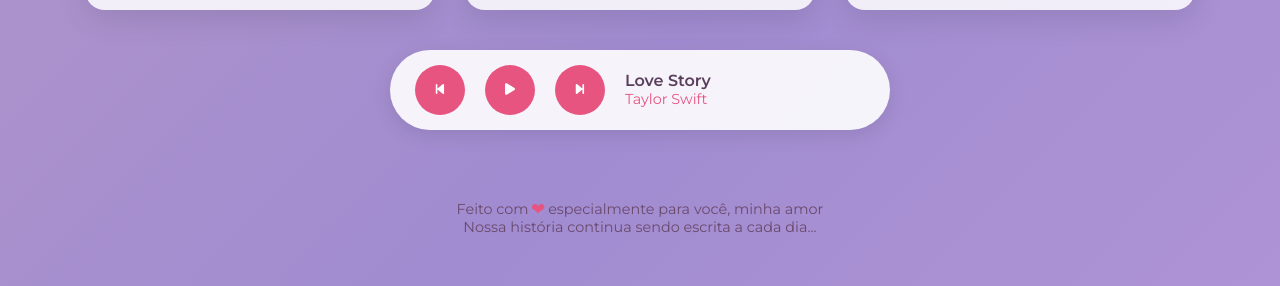
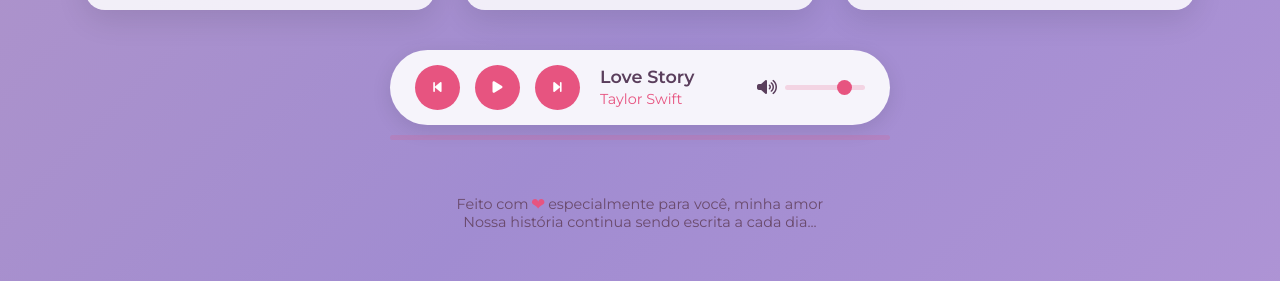
Before and after one commit to dhiogo0/nossa-historia-amor, a plain HTML site: page index.html in a window 1280 px wide. Shown: the part 3077-3363 px from the top of the page. Drawn offline with Linux system fonts and the light colour scheme.

Commit message:
Update index.html

```diff
--- a/index.html
+++ b/index.html
@@ -193,12 +193,13 @@
             max-width: 500px;
             margin: 40px auto;
             box-shadow: 0 5px 20px rgba(0, 0, 0, 0.1);
+            position: relative;
         }
 
         .player-controls {
             display: flex;
             align-items: center;
-            gap: 20px;
+            gap: 15px;
         }
 
         .player-btn {
@@ -206,8 +207,8 @@
             color: white;
             border: none;
             border-radius: 50%;
-            width: 50px;
-            height: 50px;
+            width: 45px;
+            height: 45px;
             display: flex;
             align-items: center;
             justify-content: center;
@@ -222,16 +223,62 @@
 
         .player-info {
             margin-left: 20px;
+            flex-grow: 1;
         }
 
         .player-title {
             font-weight: 600;
             color: #5a3e5c;
+            font-size: 1.1rem;
+            margin-bottom: 3px;
         }
 
         .player-artist {
             color: #e75480;
             font-size: 0.9rem;
+        }
+
+        .progress-container {
+            position: absolute;
+            bottom: -15px;
+            left: 0;
+            width: 100%;
+            height: 5px;
+            background: rgba(231, 84, 128, 0.2);
+            border-radius: 5px;
+        }
+
+        .progress-bar {
+            height: 100%;
+            width: 0%;
+            background: #e75480;
+            border-radius: 5px;
+            transition: width 0.1s linear;
+        }
+
+        .volume-control {
+            display: flex;
+            align-items: center;
+            gap: 8px;
+            margin-left: 15px;
+        }
+
+        .volume-slider {
+            width: 80px;
+            -webkit-appearance: none;
+            height: 5px;
+            border-radius: 5px;
+            background: rgba(231, 84, 128, 0.2);
+            outline: none;
+        }
+
+        .volume-slider::-webkit-slider-thumb {
+            -webkit-appearance: none;
+            width: 15px;
+            height: 15px;
+            border-radius: 50%;
+            background: #e75480;
+            cursor: pointer;
         }
 
         footer {
@@ -271,6 +318,10 @@
             }
 
             .player-info {
+                margin: 15px 0 0;
+            }
+
+            .volume-control {
                 margin: 15px 0 0;
             }
         }
@@ -507,6 +558,13 @@
                 <div class="player-title">Love Story</div>
                 <div class="player-artist">Taylor Swift</div>
             </div>
+            <div class="volume-control">
+                <i class="fas fa-volume-up" id="volume-icon"></i>
+                <input type="range" min="0" max="100" value="80" class="volume-slider" id="volume-slider">
+            </div>
+            <div class="progress-container">
+                <div class="progress-bar" id="progress-bar"></div>
+            </div>
         </div>
 
         <footer>
@@ -544,47 +602,149 @@
         document.addEventListener('DOMContentLoaded', function() {
             createHearts();
 
-            const playBtn = document.getElementById('play-btn');
-            let isPlaying = false;
+            // Elemento de áudio
+            const audioPlayer = new Audio();
 
-            playBtn.addEventListener('click', function() {
-                const icon = playBtn.querySelector('i');
-                if (isPlaying) {
-                    icon.classList.remove('fa-pause');
-                    icon.classList.add('fa-play');
-                } else {
-                    icon.classList.remove('fa-play');
-                    icon.classList.add('fa-pause');
+            // Lista de músicas com links reais
+            const songs = [
+                {
+                    title: "Love Story",
+                    artist: "Taylor Swift",
+                    src: "./songs/Taylor Swift - Love Story.mp3"
+                },
+                {
+                    title: "Back to You",
+                    artist: "Selena Gomez",
+                    src: "./songs/Selena Gomez - Back To You (Lyric Video).mp3"
+                },
+                {
+                    title: "Lover",
+                    artist: "Taylor Swift",
+                    src: "./songs/Taylor Swift - Lover (Official Music Video).mp3"
+                },
+                {
+                    title: "Rare",
+                    artist: "Selena Gomez",
+                    src: "./songs/Selena Gomez - Rare (Official Lyrics).mp3"
                 }
-                isPlaying = !isPlaying;
-            });
-
-            // Simulação de mudança de música
-            const songs = [
-                { title: "Love Story", artist: "Taylor Swift" },
-                { title: "Back to You", artist: "Selena Gomez" },
-                { title: "Lover", artist: "Taylor Swift" },
-                { title: "Rare", artist: "Selena Gomez" }
             ];
 
-            let currentSong = 0;
+            const playBtn = document.getElementById('play-btn');
+            const prevBtn = document.getElementById('prev-btn');
+            const nextBtn = document.getElementById('next-btn');
+            const volumeSlider = document.getElementById('volume-slider');
+            const volumeIcon = document.getElementById('volume-icon');
+            const progressBar = document.getElementById('progress-bar');
             const songTitle = document.querySelector('.player-title');
             const songArtist = document.querySelector('.player-artist');
 
-            document.getElementById('next-btn').addEventListener('click', function() {
+            let isPlaying = false;
+            let currentSong = 0;
+
+            // Carrega a música atual
+            function loadSong(songIndex) {
+                const song = songs[songIndex];
+                audioPlayer.src = song.src;
+                songTitle.textContent = song.title;
+                songArtist.textContent = song.artist;
+
+                // Atualiza o botão de play
+                updatePlayButton();
+            }
+
+            // Atualiza o botão de play/pause
+            function updatePlayButton() {
+                const icon = playBtn.querySelector('i');
+                if (isPlaying) {
+                    icon.classList.remove('fa-play');
+                    icon.classList.add('fa-pause');
+                } else {
+                    icon.classList.remove('fa-pause');
+                    icon.classList.add('fa-play');
+                }
+            }
+
+            // Tocar música
+            function playSong() {
+                isPlaying = true;
+                audioPlayer.play();
+                updatePlayButton();
+            }
+
+            // Pausar música
+            function pauseSong() {
+                isPlaying = false;
+                audioPlayer.pause();
+                updatePlayButton();
+            }
+
+            // Próxima música
+            function nextSong() {
                 currentSong = (currentSong + 1) % songs.length;
-                updateSong();
+                loadSong(currentSong);
+                playSong();
+            }
+
+            // Música anterior
+            function prevSong() {
+                currentSong = (currentSong - 1 + songs.length) % songs.length;
+                loadSong(currentSong);
+                playSong();
+            }
+
+            // Atualizar barra de progresso
+            function updateProgress(e) {
+                const { duration, currentTime } = e.srcElement;
+                const progressPercent = (currentTime / duration) * 100;
+                progressBar.style.width = `${progressPercent}%`;
+            }
+
+            // Definir posição da música
+            function setProgress(e) {
+                const width = this.clientWidth;
+                const clickX = e.offsetX;
+                const duration = audioPlayer.duration;
+
+                audioPlayer.currentTime = (clickX / width) * duration;
+            }
+
+            // Atualizar volume
+            function setVolume() {
+                const volume = volumeSlider.value / 100;
+                audioPlayer.volume = volume;
+
+                // Atualizar ícone de volume
+                if (volume > 0.5) {
+                    volumeIcon.className = 'fas fa-volume-up';
+                } else if (volume > 0) {
+                    volumeIcon.className = 'fas fa-volume-down';
+                } else {
+                    volumeIcon.className = 'fas fa-volume-off';
+                }
+            }
+
+            // Event Listeners
+            playBtn.addEventListener('click', () => {
+                isPlaying ? pauseSong() : playSong();
             });
 
-            document.getElementById('prev-btn').addEventListener('click', function() {
-                currentSong = (currentSong - 1 + songs.length) % songs.length;
-                updateSong();
-            });
+            prevBtn.addEventListener('click', prevSong);
+            nextBtn.addEventListener('click', nextSong);
 
-            function updateSong() {
-                songTitle.textContent = songs[currentSong].title;
-                songArtist.textContent = songs[currentSong].artist;
-            }
+            audioPlayer.addEventListener('timeupdate', updateProgress);
+            audioPlayer.addEventListener('ended', nextSong);
+
+            volumeSlider.addEventListener('input', setVolume);
+
+            // Progress bar click
+            const progressContainer = document.querySelector('.progress-container');
+            progressContainer.addEventListener('click', setProgress);
+
+            // Carregar a primeira música
+            loadSong(currentSong);
+
+            // Definir volume inicial
+            audioPlayer.volume = volumeSlider.value / 100;
 
             // Verificar imagens que não carregam
             document.querySelectorAll('.photo-placeholder img').forEach(img => {
```
